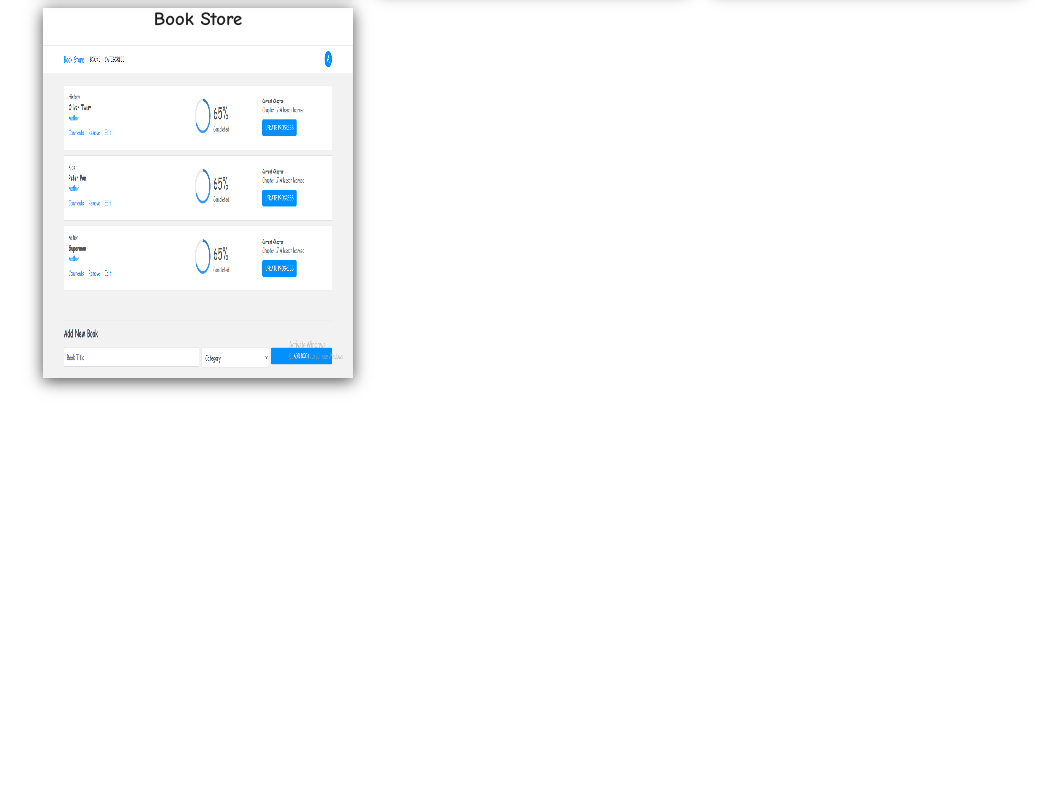
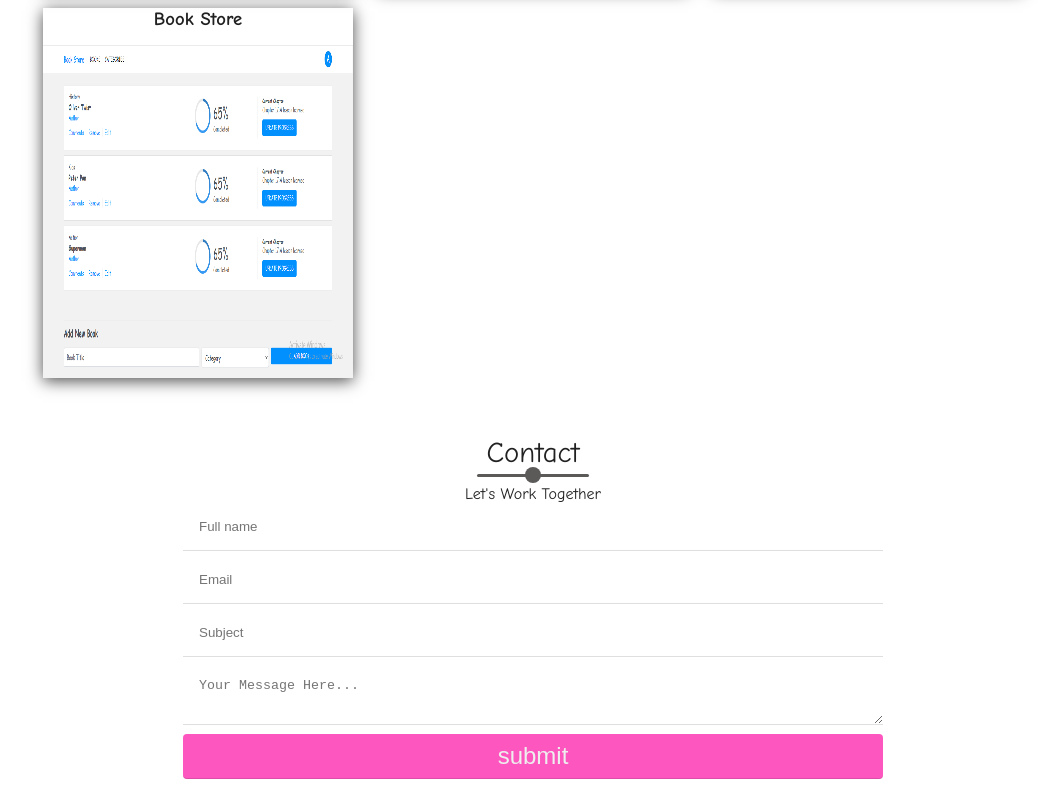
Before and after one commit to adejam/professional-portfolio, a website built with webpack: page src/views/index.html in a window 1280 px wide. Shown: the part 2691-3491 px from the top of the page, without its empty margins (107-1158 px from the left). Before the commit the page ends 3127 px from the top, so only its background shows below. Built offline with nearby package versions, Linux system fonts and the light colour scheme.

Commit message:
feat: Add contact section

```diff
--- a/src/scss/index.scss
+++ b/src/scss/index.scss
@@ -401,6 +401,34 @@
   }
 }
 
+.form{
+  width: 70%;
+  margin: 0 auto;
+  input,
+  textarea{
+    width: 100%;
+    padding: 1rem;
+    margin-bottom: 5px;
+    border-bottom: 1px solid rgba(0, 0, 0, 0.125);
+    outline-color: #fd57bf;
+  }
+
+  input[type="submit"]{
+    color: #eee;
+    background-color: #fd57bf;
+    cursor: pointer;
+    transition: background-color 650ms;
+    font-size: 1.5rem;
+    border-radius: 4px;
+    padding: 0.5rem;
+
+    &:hover{
+      color: #221e3f;
+      background-color: #ffe838;
+    }
+  }
+}
+
 @import 'mobile';
 @import 'tablet';
 @import 'desktop';
--- a/src/views/index.html
+++ b/src/views/index.html
@@ -667,6 +667,21 @@
           </section>
         </div>
       </section>
+      <section class="contact" id="contact">
+        <div class="container">
+          <div class="section-header">
+            <h2>Contact</h2>
+            <h6>Let's Work Together</h6>
+          </div>
+          <form class="form">
+            <input type="text" id="full-name" name="full-name" placeholder="Full name" required/>
+            <input type="email" id="email" name="email" placeholder="Email" required/>
+            <input type="text" id="subject" name="subject" placeholder="Subject" required/>
+            <textarea id="message" name="message" cols="6" placeholder="Your Message Here..."></textarea>
+            <input type="submit" id="submit" value="submit"/>
+          </form>
+          </div>
+          </section>
     </main>
   </body>
 </html>
```
